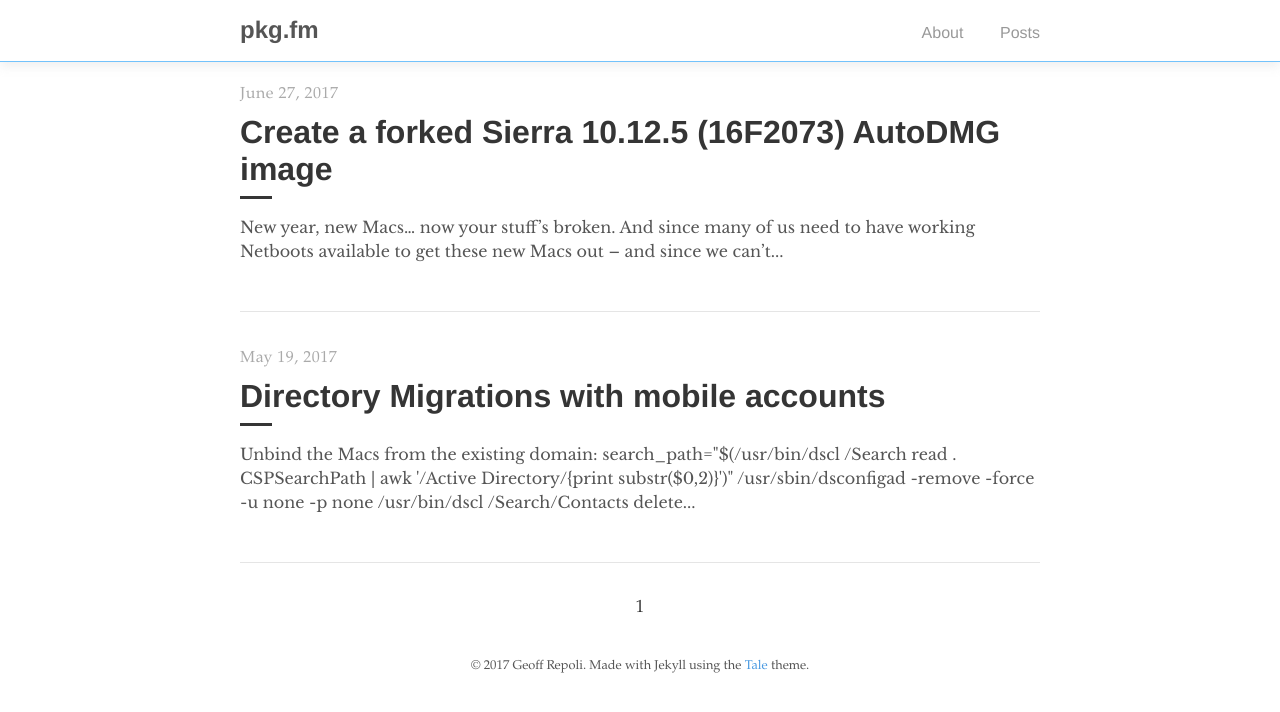
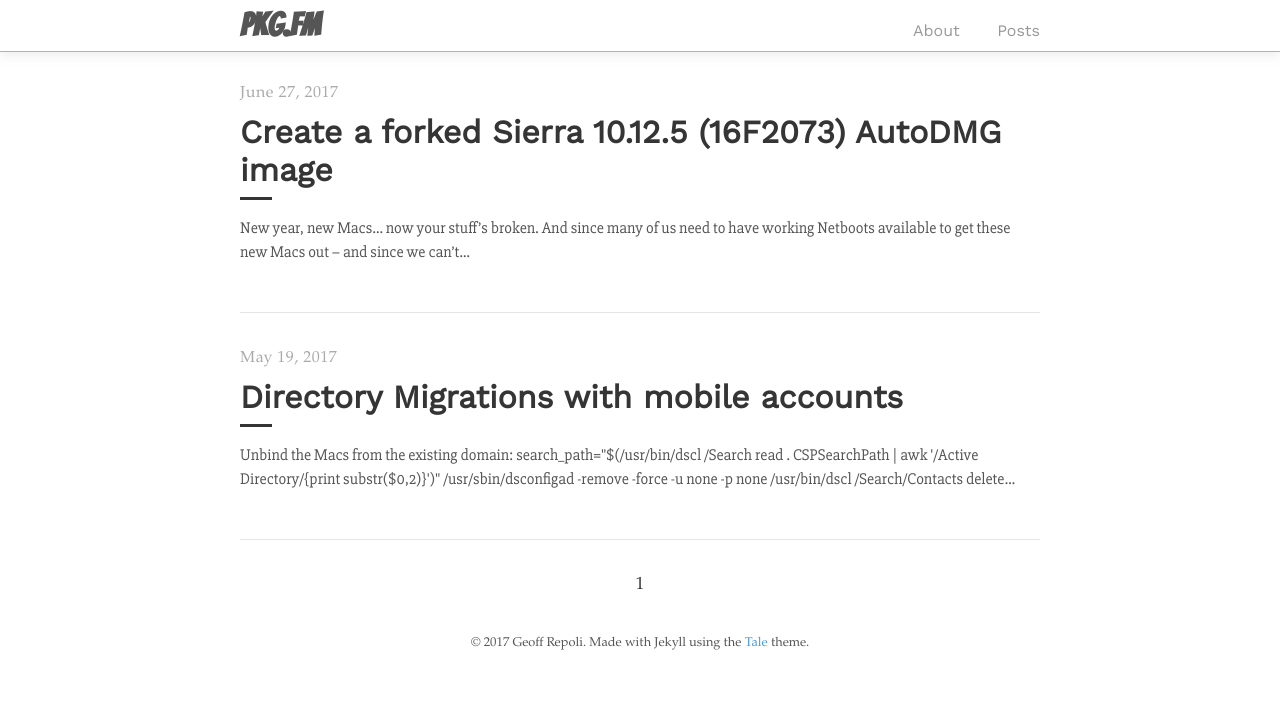
Before and after one commit to geoffrepoli/pkg.fm, a Jekyll site: the page built from index.html, in a window 1280 px wide. Shown: the top 712 px of the page. Built offline with Jekyll 4.4.1, drawn with Linux system fonts in a browser that asks for light colours; the list of posts is cut into pages by our own code.

Commit message:
EDIT stylesheets

```diff
--- a/_includes/head.html
+++ b/_includes/head.html
@@ -12,5 +12,5 @@
 
   <!-- CSS -->
   <link rel="stylesheet" href="{{ site.baseurl }}/styles.css">
-  <link rel="stylesheet" href="https://fonts.googleapis.com/css?family=Libre+Baskerville:400,400i,700">
+  <link rel="stylesheet" href="https://fonts.googleapis.com/css?family=Slabo+27px|Bangers|Work+Sans|Roboto+Mono">
 </head>
--- a/_sass/_base.scss
+++ b/_sass/_base.scss
@@ -14,7 +14,7 @@ body {
 
 html {
   overflow:hidden;
-  font-family: $baskerville;
+  font-family: $serif-font;
   font-size: 14px;
   @media (min-width: 600px) {
     font-size: 16px;
--- a/_sass/_layout.scss
+++ b/_sass/_layout.scss
@@ -23,12 +23,14 @@ footer,
   border-bottom: 1px solid rgba(115, 194, 251, 1);
 
   &-container {
-    margin: 1rem auto;
+    margin: 0.5rem auto;
     position: relative;
     text-align: center;
   }
 
   &-title {
+    font-family: $title-font;
+    font-size: 2rem;
     @include transition(all .2s ease-out);
     color: $default-color;
     display: inline-block;
@@ -46,6 +48,7 @@ footer,
     margin: 1rem 0 0;
     padding: 0;
     text-align: center;
+    font-family: $sans-font;
   }
 
   li {
--- a/_sass/_variables.scss
+++ b/_sass/_variables.scss
@@ -8,11 +8,12 @@ $white: #fff;
 $blue: #4a9ae1;
 $shadow-color: rgba(204, 204, 204, 0.8);
 
-$baskerville: 'Libre Baskerville', 'Times New Roman', Times, serif;
+$title-font: 'Bangers', 'Helvetica Neue', sans-serif;
+$serif-font: 'Slabo 27px', 'Times New Roman', Times, serif;
 $palatino: Palatino, 'Palatino LT STD', 'Palatino Linotype', 'Book Antiqua', 'Georgia', serif;
-$sans-font: 'Helvetica Neue', Helvetica, Arial, sans-serif;
+$sans-font: 'Work Sans', 'Helvetica Neue', Helvetica, Arial, sans-serif;
 
-$monospaced-font: Menlo, Monaco, monospace;
+$monospaced-font: 'Roboto Mono', Menlo, Monaco, monospace;
 $code-color: #bf616a;
 
 @mixin box-sizing($type: border-box) {
```
